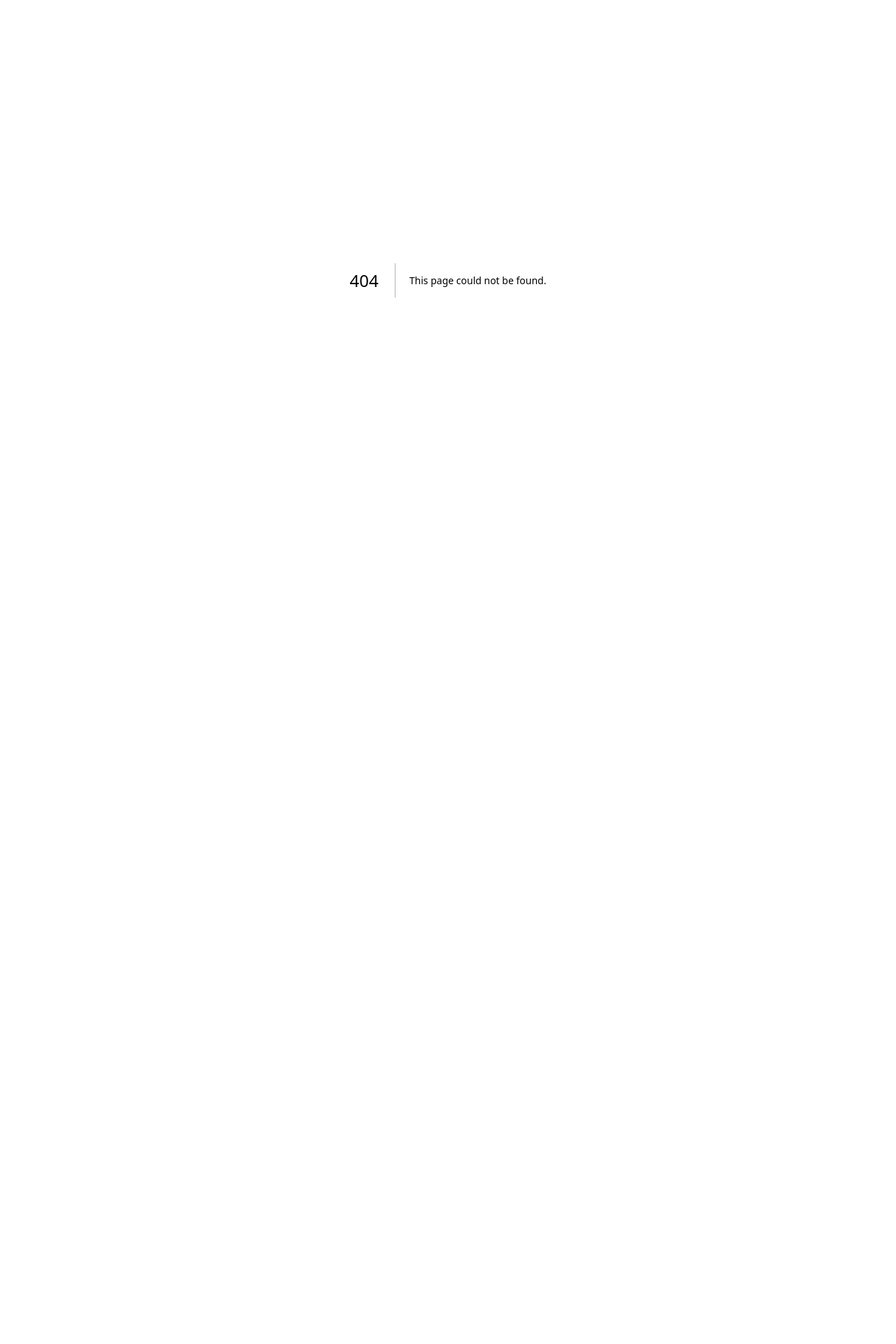
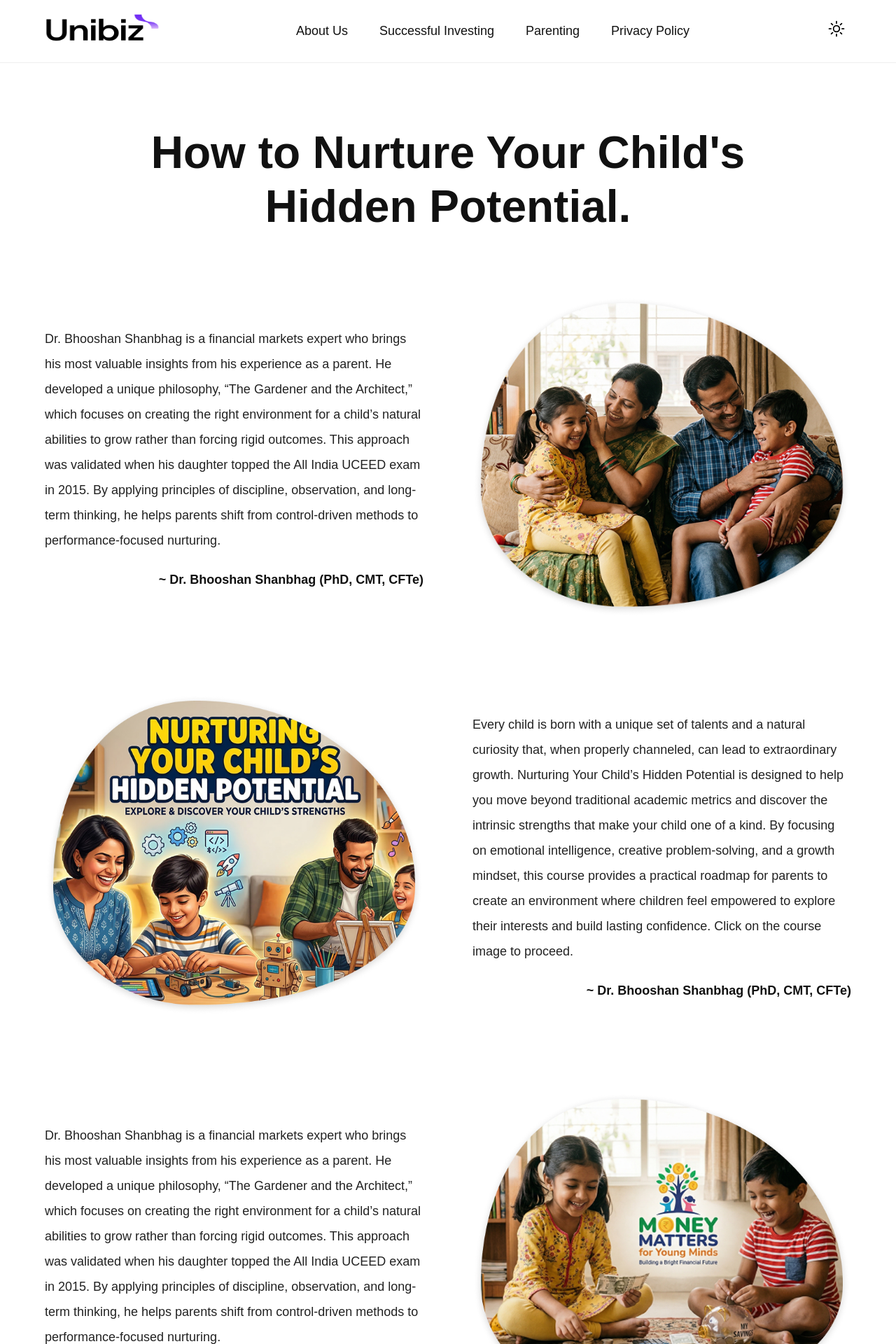
Before and after one commit to niku1429/LionFort-PropTech, a Next.js app: page /parenting in a window 1280 px wide. Before the commit this address had no page. Shown: the top 1920 px of the page at 70% size. Before the commit the page ends 800 px from the top, so only its background shows below. Built offline with nearby package versions, Linux system fonts and the light colour scheme.

Commit message:
designed parenting page

```diff
--- a/app/components/Navbar.jsx
+++ b/app/components/Navbar.jsx
@@ -24,7 +24,7 @@ export default function Navbar() {
           <ul className="nav-links">
             <li><Link href="/about">About Us</Link></li>
             <li><Link href="#">Successful Investing</Link></li>
-            <li><Link href="#">Parenting</Link></li>
+            <li><Link href="/parenting">Parenting</Link></li>
             <li><Link href="#">Privacy Policy</Link></li>
           </ul>
         </nav>
--- /dev/null
+++ b/app/components/ParentingSection.tsx
@@ -0,0 +1,129 @@
+import Image from "next/image";
+
+export default function ParentingSection() {
+  return (
+    <section className="parenting-section">
+      <div className="container">
+
+        <h1 className="parenting-title">
+          How to Nurture Your Child's
+          <br />
+          Hidden Potential.
+        </h1>
+
+        {/* Section 1 */}
+
+        <div className="parenting-row">
+
+          <div className="parenting-content">
+
+            <p>
+              Dr. Bhooshan Shanbhag is a financial markets expert who brings his
+              most valuable insights from his experience as a parent. He developed
+              a unique philosophy, “The Gardener and the Architect,” which focuses
+              on creating the right environment for a child’s natural abilities to
+              grow rather than forcing rigid outcomes. This approach was validated
+              when his daughter topped the All India UCEED exam in 2015.
+              By applying principles of discipline, observation, and long-term
+              thinking, he helps parents shift from control-driven methods to
+              performance-focused nurturing.
+            </p>
+
+            <h4>
+              ~ Dr. Bhooshan Shanbhag (PhD, CMT, CFTe)
+            </h4>
+
+          </div>
+
+          <div className="parenting-image">
+
+            <Image
+              src="/images/img.png"
+              alt="Parenting"
+              width={600}
+              height={450}
+              priority
+            />
+
+          </div>
+
+        </div>
+
+        {/* Section 2 */}
+
+        <div className="parenting-row reverse">
+
+          <div className="parenting-image">
+
+            <Image
+              src="/images/parenting-img.png"
+              alt="Parenting Course"
+              width={600}
+              height={450}
+            />
+
+          </div>
+
+          <div className="parenting-content">
+
+            <p>
+              Every child is born with a unique set of talents and a natural
+              curiosity that, when properly channeled, can lead to extraordinary
+              growth. Nurturing Your Child’s Hidden Potential is designed to help
+              you move beyond traditional academic metrics and discover the intrinsic
+              strengths that make your child one of a kind. By focusing on emotional
+              intelligence, creative problem-solving, and a growth mindset, this
+              course provides a practical roadmap for parents to create an
+              environment where children feel empowered to explore their interests
+              and build lasting confidence. Click on the course image to proceed.
+            </p>
+
+            <h4>
+              ~ Dr. Bhooshan Shanbhag (PhD, CMT, CFTe)
+            </h4>
+
+          </div>
+
+        </div>
+
+        {/* Section 3 */}
+
+        <div className="parenting-row">
+
+          <div className="parenting-content">
+
+            <p>
+              Dr. Bhooshan Shanbhag is a financial markets expert who brings his
+              most valuable insights from his experience as a parent. He developed
+              a unique philosophy, “The Gardener and the Architect,” which focuses
+              on creating the right environment for a child’s natural abilities to
+              grow rather than forcing rigid outcomes. This approach was validated
+              when his daughter topped the All India UCEED exam in 2015.
+              By applying principles of discipline, observation, and long-term
+              thinking, he helps parents shift from control-driven methods to
+              performance-focused nurturing.
+            </p>
+
+            <h4>
+              ~ Dr. Bhooshan Shanbhag (PhD, CMT, CFTe)
+            </h4>
+
+          </div>
+
+          <div className="parenting-image">
+
+            <Image
+              src="/images/parenting-img2.png"
+              alt="Money Matters"
+              width={600}
+              height={450}
+            />
+
+          </div>
+
+        </div>
+
+      </div>
+    </section>
+  );
+}
--- a/app/globals.css
+++ b/app/globals.css
@@ -504,3 +504,111 @@ justify-content:center;
 }
 
 }
+
+/* ================= PARENTING ================= */
+
+.parenting-section{
+    padding:90px 0;
+}
+
+.parenting-title{
+    text-align:center;
+    font-size:64px;
+    font-weight:700;
+    line-height:1.2;
+    margin-bottom:90px;
+}
+
+.parenting-row{
+    display:flex;
+    justify-content:space-between;
+    align-items:center;
+    gap:70px;
+    margin-bottom:110px;
+}
+
+.parenting-row.reverse{
+    flex-direction:row;
+}
+
+.parenting-content{
+    flex:1;
+}
+
+.parenting-content p{
+    font-size:18px;
+    line-height:2;
+    color:#222;
+    margin-bottom:28px;
+}
+
+.parenting-content h4{
+    text-align:right;
+    font-size:18px;
+    font-weight:600;
+}
+
+.parenting-image{
+    flex:1;
+    display:flex;
+    justify-content:center;
+}
+
+.parenting-image img{
+    width:100%;
+    max-width:600px;
+    height:auto;
+    object-fit:contain;
+}
+
+/* ================= Tablet ================= */
+
+@media(max-width:992px){
+
+.parenting-title{
+    font-size:46px;
+}
+
+.parenting-row,
+.parenting-row.reverse{
+    flex-direction:column;
+}
+
+.parenting-content{
+    text-align:center;
+}
+
+.parenting-content h4{
+    text-align:center;
+}
+
+}
+
+/* ================= Mobile ================= */
+
+@media(max-width:600px){
+
+.parenting-section{
+    padding:60px 0;
+}
+
+.parenting-title{
+    font-size:34px;
+    margin-bottom:50px;
+}
+
+.parenting-row{
+    gap:35px;
+    margin-bottom:60px;
+}
+
+.parenting-content p{
+    font-size:16px;
+    line-height:1.8;
+}
+
+.parenting-content h4{
+    font-size:15px;
+}
+
+}
--- /dev/null
+++ b/app/parenting/page.tsx
@@ -0,0 +1,13 @@
+import Navbar from "../components/Navbar";
+import ParentingSection from "../components/ParentingSection";
+import Footer from "../components/Footer";
+
+export default function ParentingPage() {
+  return (
+    <>
+      <Navbar />
+      <ParentingSection />
+      <Footer />
+    </>
+  );
+}
```
Also changed, not shown: public/images/parenting-img.png (added), public/images/parenting-img2.png (added).
